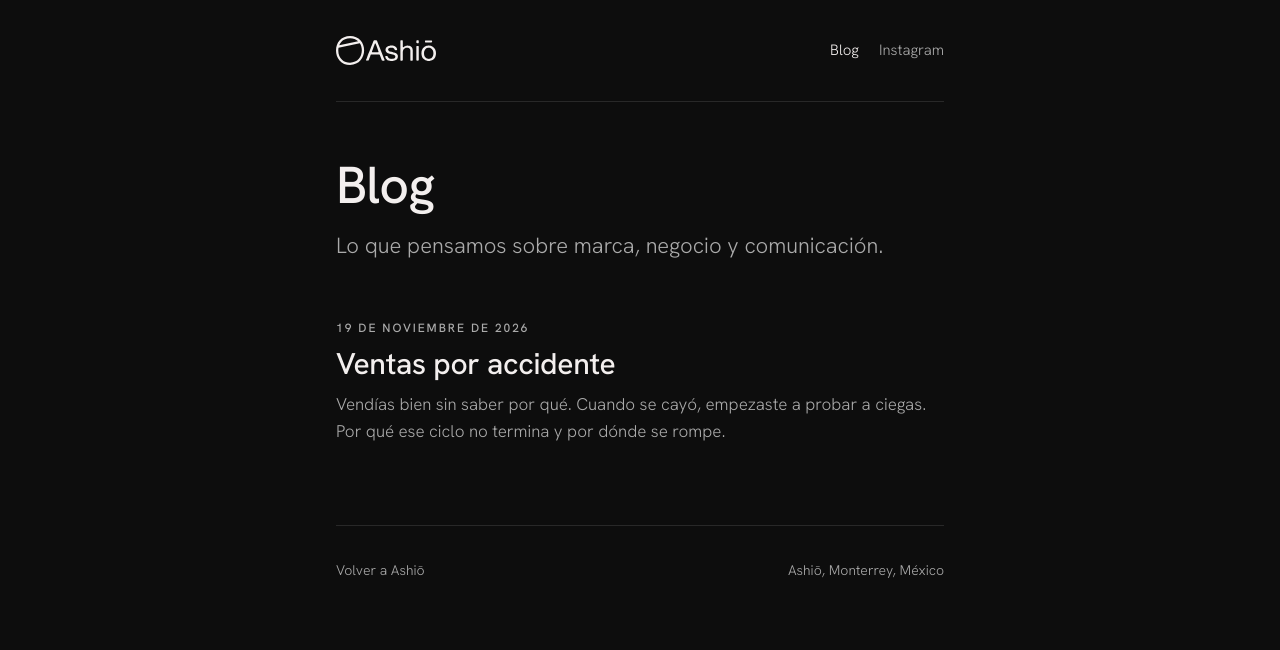
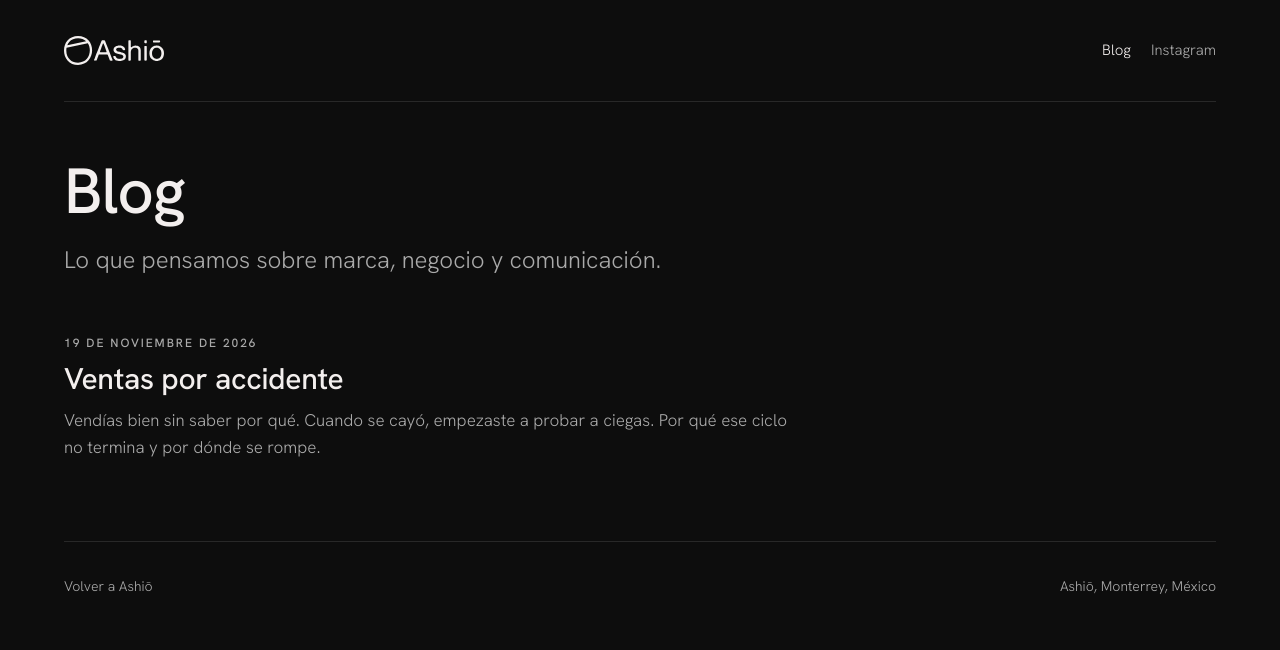
Before and after one commit to brandonchipotle/Ashio.mx, a plain HTML site: page blog/index.html in a window 1280 px wide. Drawn offline with Linux system fonts and the light colour scheme.

Commit message:
Abre el ancho del blog y separa marco de medida de lectura
El marco de la pagina (cabecera, titulo, pie) usa el ancho de pantalla
con margenes de 5vw y tope de 84rem. El cuerpo de texto se topa en 46rem
alineado a la izquierda para no pasar de ~80 caracteres por renglon.
Sube el cuerpo a 19px y agranda titulo y subtitulos.

Co-Authored-By: Claude Opus 5 <noreply@anthropic.com>
Claude-Session: https://claude.ai/code/session_01VoTxHFgV1TvDHuqw4eBAbQ

```diff
--- a/assets/blog.css
+++ b/assets/blog.css
@@ -9,7 +9,8 @@
   --muted:#aaaaaa;
   --line:#282828;
   --font:"Hanken Grotesk",system-ui,-apple-system,sans-serif;
-  --col:38rem;          /* ancho de lectura, ~68 caracteres */
+  --col:84rem;          /* marco de la pagina: cabecera, titulo, pie */
+  --medida:46rem;       /* medida de lectura del cuerpo de texto */
 }
 
 *{box-sizing:border-box;margin:0;padding:0}
@@ -19,14 +20,23 @@ body{
   color:var(--brand-bone);
   font-family:var(--font);
   font-weight:300;
-  font-size:1.125rem;
-  line-height:1.72;
+  font-size:1.1875rem;
+  line-height:1.75;
   -webkit-font-smoothing:antialiased;
   text-rendering:optimizeLegibility;
-  padding:0 clamp(1.25rem,5vw,2rem);
+  padding:0 clamp(1.25rem,5vw,6rem);
 }
 
-.col{max-width:var(--col);margin:0 auto}
+.col{width:100%;max-width:var(--col);margin:0 auto}
+
+/* El marco usa el ancho de la pantalla. El cuerpo de texto se topa en
+   --medida para que el renglon no pase de ~80 caracteres, y se alinea a
+   la izquierda: el aire sobrante queda a la derecha, no partido en dos. */
+article p,
+article h2,
+article ul,
+article ol{max-width:var(--medida)}
+article .dek{max-width:54rem}   /* la bajada aguanta mas ancho que el cuerpo */
 
 /* Cabecera del sitio */
 .top{
@@ -59,7 +69,7 @@ body{
 }
 h1{
   margin-top:.75rem;
-  font-size:clamp(2.125rem,7.5vw,3.25rem);
+  font-size:clamp(2.125rem,6.5vw,4rem);
   font-weight:500;
   line-height:1.04;
   letter-spacing:-.02em;
@@ -67,7 +77,7 @@ h1{
 }
 .dek{
   margin-top:1.125rem;
-  font-size:clamp(1.1875rem,4vw,1.375rem);
+  font-size:clamp(1.25rem,3vw,1.5rem);
   font-weight:300;
   line-height:1.45;
   color:var(--muted);
@@ -75,7 +85,7 @@ h1{
 }
 h2{
   margin-top:3.25rem;
-  font-size:clamp(1.3125rem,4.4vw,1.5rem);
+  font-size:clamp(1.375rem,3vw,1.75rem);
   font-weight:500;
   line-height:1.22;
   letter-spacing:-.01em;
```
